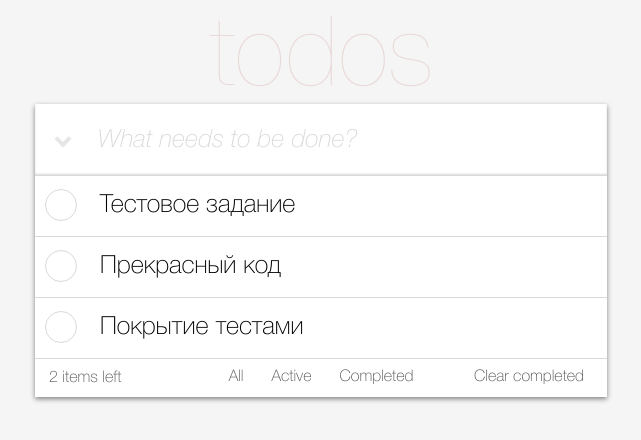
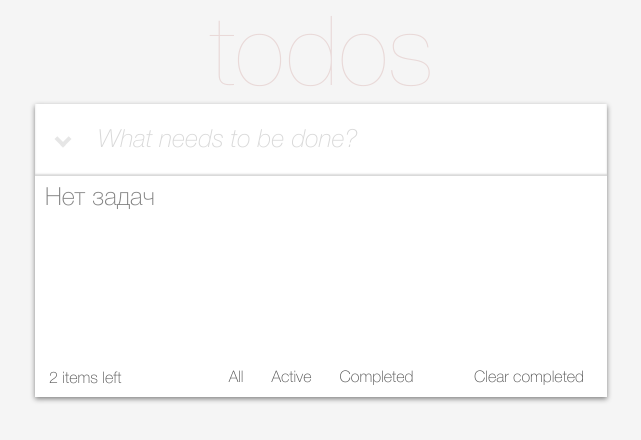
Before and after one commit to OIOenikS/todosMindbox, a React app: page / in a window 1280 px wide. Shown: the top 440 px of the page, without its empty margins (319-960 px from the left). Built offline with nearby package versions, Linux system fonts and the light colour scheme.

Commit message:
refactor: component app

```diff
--- a/src/components/app/app.module.scss
+++ b/src/components/app/app.module.scss
@@ -9,3 +9,24 @@
   background-color: var(--bg-app-color);
   gap: 7px;
 }
+
+.title {
+  font-family: var(--font-title);
+  font-size: var(--title-size);
+  color: var(--title-color);
+}
+
+.main {
+  display: flex;
+  flex-direction: column;
+  width: 572px;
+  min-height: 293px;
+  background-color: var(--bg-todo-color);
+  box-shadow: 0 2px 5px var(--control-color);
+}
+
+.text {
+  color: var(--control-color);
+  flex-grow: 1;
+  margin: 10px;
+}
--- a/src/components/app/app.tsx
+++ b/src/components/app/app.tsx
@@ -1,14 +1,67 @@
-import { FC } from 'react';
+import { FC, useState, useRef, useEffect  } from 'react';
 import '../../styles/index.scss';
 import styles from './app.module.scss';
 
-import { ToDoPage } from '../page/todo-page/todo-page';
+import { TTask, TStatusToDoPage } from '../../types/types';
+import { clearCompleted, checkVisibleTaskList } from '../../utils/utils';
 
-const App: FC = () => {
+import { Form } from '../form/form';
+import { ToDoList } from '../todo-list/todo-list';
+import { ControlPanel } from '../control-panel/control-panel';
+
+
+export const App: FC = () => {
+  const refClearBttn = useRef<HTMLButtonElement|null>(null);
+  const [tasks, setTasks] = useState<TTask[]|null>(null);
+  const [currentList, setCurrentList] = useState<TStatusToDoPage>('all');
+
+  const setStatusTask = (id: string) => {
+    setTasks((prevTasks) => {
+      if (!prevTasks) return null;
+      return prevTasks.map((task) => {
+        if (task.id !== id) {
+          return task;
+        } else {
+          const newStatus = task.status === 'active' ? 'completed' : 'active';
+          return {...task, status: newStatus}
+        }
+      });
+    })
+  }
+
+  const handleClearCompleted = () => {
+    setTasks((prevTasks) => {
+      if (!prevTasks) return null;
+      return clearCompleted(prevTasks);
+    })
+  }
+
+  useEffect(() => {
+    if (!refClearBttn.current) return;
+    refClearBttn.current.addEventListener('click', handleClearCompleted);
+    return () => {
+      refClearBttn.current?.removeEventListener('click', handleClearCompleted);
+    }
+  })
 
   return (
     <div className={styles.app}>
-      <ToDoPage />
+      <header>
+        <h1 className={styles.title}>todos</h1>
+      </header>
+      <main className={styles.main}>
+        <Form setTasks={setTasks}/>
+        { tasks && tasks.length !== 0
+          ?<ToDoList tasks={checkVisibleTaskList(currentList, tasks)} setStatusTask={setStatusTask}/>
+          :<span className={styles.text}>Нет задач</span>
+        }
+        <ControlPanel
+          itemsLeft={tasks?.length || 0}
+          refClearBttn={refClearBttn}
+          setCurrentList={setCurrentList}
+          currentList={currentList}
+        />
+      </main>
     </div>
   )
 }
```
